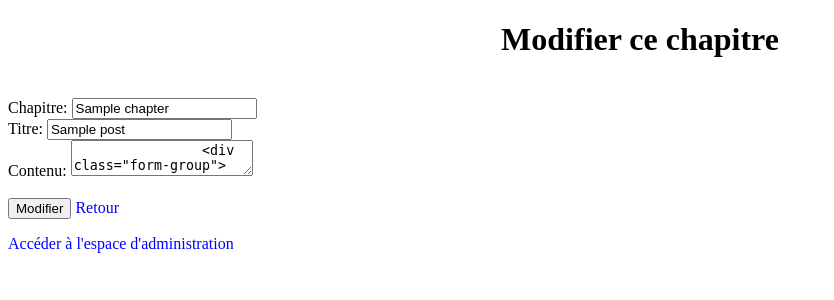
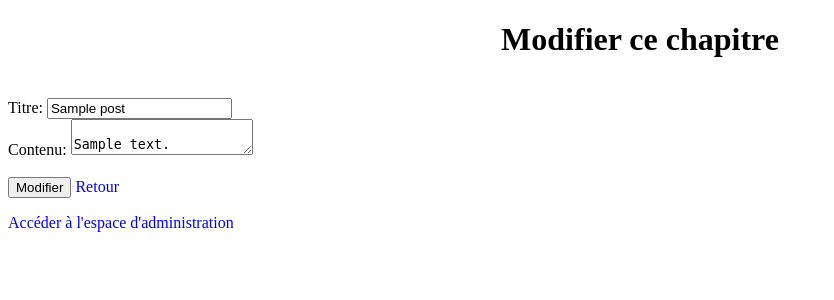
Before and after one commit to Seiryuu26/unbilletpourlalaska, a PHP site: template view/backend/updatePostView.php in a window 1280 px wide. Shown: the top 300 px of the page, without its empty margins (0-834 px from the left). Run offline with PHP 8.4, Linux system fonts and the light colour scheme; the template is opened without the code that fills it: most values are stand-ins (such as "Sample title", 1, 10 or a date in 2020).

```diff
--- a/model/PostManager.php
+++ b/model/PostManager.php
@@ -26,7 +26,7 @@ class PostManager extends Manager
     public function updatePost($articleId,$contenu,$titre,$chapitre)
     {
         $db = $this->dbConnect();
-        $req = $db->prepare('UPDATE articles SET contenu = ?,titre = ?,chapitre = ?  WHERE id = ?');
+        $req = $db->prepare('UPDATE article SET contenu = ?,titre = ?,chapitre = ?  WHERE id = ?');
         $reaffectedLines =$req->execute(array($articleId,$contenu,$titre,$chapitre));
        return $reaffectedLines;
 
@@ -34,7 +34,7 @@ class PostManager extends Manager
     public function deletePost($articleId)
     {
       $db = $this->dbConnect();
-        $req = $db->prepare('DELETE FROM articles  WHERE id = ?');
+        $req = $db->prepare('DELETE FROM article  WHERE id = ?');
         $deleteLines= $req->execute(array($articleId));
         return $deleteLines;
     }
--- a/view/backend/updatePostView.php
+++ b/view/backend/updatePostView.php
@@ -1,37 +1,22 @@
-<?php $this->title = 'Editer le chapitre' ?>
+
     <div class="container admin add">
         <div class="row ">
             <h1><strong>Modifier ce chapitre </strong></h1>
             <br>
-            <form class="form" role="form" action="index.php?action=modifPost&amp;id=
+            <form class="form" role="form" action="index.php?action=modifyPost&amp;id=
 <?= $post['id']?>" method="post" enctype="multipart/form-data">
                 <div class="form-group">
-                    <label for="name">Chapitre:</label>
-                    <input type="text" class="form-control" id="name" name="chapter" placeholder="Chapitre" value="<?= htmlspecialchars($post['chapter']) ?>"> <span class="help-inline"></span> </div>
-                <div class="form-group">
                     <label for="description">Titre:</label>
-                    <input type="text" class="form-control" id="title" name="title" placeholder="Titre" value="<?= htmlspecialchars($post['title']) ?>"> <span class="help-inline"></span> </div>
+                    <input type="text" class="form-control" id="title" name="title" placeholder="Titre" value="<?= htmlspecialchars($post['titre']) ?>"> <span class="help-inline"></span> </div>
+
                 <div class="form-group">
                     <label for="description">Contenu:</label>
-                    <textarea type="textarea" class="form-control" id="content" name="content" value="
-
-        ">
-                <div class="form-group">
-                    <label for="name">Commentaires signalés:</label>
-                    <input type="text" class="form-control" id="name" name="chapter" placeholder="Chapitre" value="<?= htmlspecialchars($post['chapter']) ?>"> <span class="help-inline"></span> </div>
-                <div class="form-group">
-                    <label for="description">Effacer:</label>
-                    <input type="text" class="form-control" id="title" name="title" placeholder="Titre" value="<?= htmlspecialchars($post['title']) ?>"> <span class="help-inline"></span> </div>
-                <div class="form-group">
-                    <label for="description">Modérer:</label>
-                    <textarea type="textarea" class="form-control" id="content" name="content" value="
-
-        ">
-                        <?= nl2br(htmlspecialchars($post['content']))?>
+                    <textarea type="textarea" class="form-control" id="content" name="content" >
+                        <?= nl2br(htmlspecialchars($post['contenu']))?>
                     </textarea> <span class="help-inline"></span> </div>
                 <br>
                 <div class="form-actions">
-                    <button type="submit" class="btn btn-success"><span class="glyphicon glyphicon-pencil"></span> Modifier</button> <a class="btn btn-primary" href="index.php?action=board"><span class="glyphicon glyphicon-arrow-left"> Retour</span></a> </div>
+                    <button type="submit" class="btn btn-success"><span class="glyphicon glyphicon-pencil"></span> Modifier</button> <a class="btn btn-primary" href="index.php"><span class="glyphicon glyphicon-arrow-left"> Retour</span></a> </div>
             </form>
         </div>
     </div>
```
Also changed, not shown: controller/backend.php (+24 -0 lines), index.php (+16 -0 lines), view/backend/addPostView.php (+27 -0 lines).
